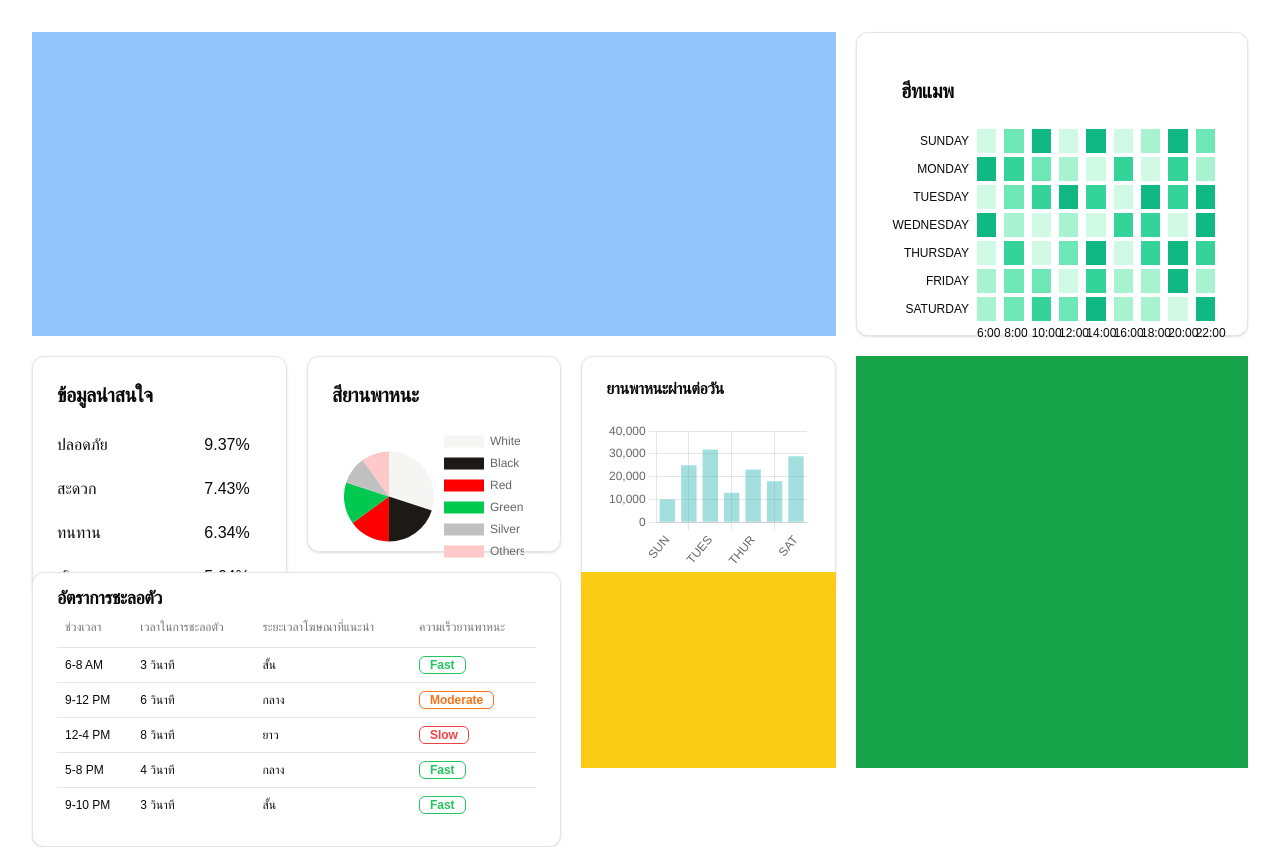
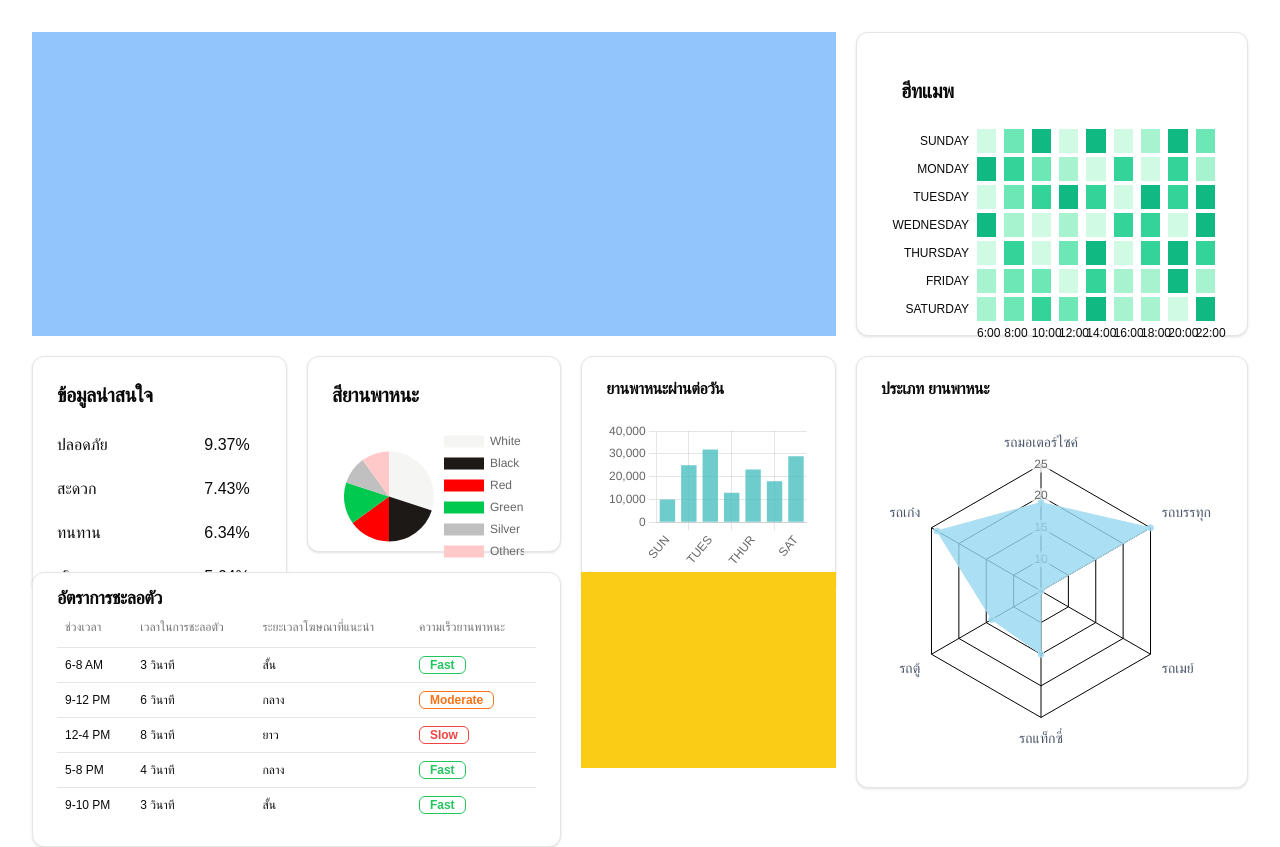
Before and after one commit to lethal1147/test_100star, a Next.js app: page /analytics in a window 1280 px wide. Built offline with nearby package versions, Linux system fonts and the light colour scheme.

Commit message:
feat: add vehicle type chart

```diff
--- a/app/analytics/page.tsx
+++ b/app/analytics/page.tsx
@@ -3,6 +3,7 @@ import VehicleColorPieChart from "@/components/charts/vehicleColorPieChart";
 import WeeklyBarChart from "@/components/charts/weeklyBarChart";
 import DecelerationRateList from "@/components/vehicles/decelerationRateList";
 import InterestDataList from "@/components/vehicles/interestDataList";
+import VehiclesTypeChart from "@/components/vehicles/vehiclesTypeChart";
 import React from "react";
 
 export default function AnalyticsPage() {
@@ -24,7 +25,9 @@ export default function AnalyticsPage() {
       <div className="col-span-2 row-span-2">
         <WeeklyBarChart />
       </div>
-      <div className="bg-green-600 col-span-3 row-span-4"></div>
+      <div className="col-span-3 row-span-4">
+        <VehiclesTypeChart />
+      </div>
 
       {/* Row 4 */}
       <div className="col-span-4 row-span-2">
--- a/components/charts/weeklyBarChart.tsx
+++ b/components/charts/weeklyBarChart.tsx
@@ -48,7 +48,7 @@ export default function WeeklyBarChart() {
       datasets: [
         {
           data: values,
-          backgroundColor: "rgba(75, 192, 192, 0.5)",
+          backgroundColor: "rgba(75, 192, 192, 0.8)",
         },
       ],
     };
--- /dev/null
+++ b/components/vehicles/vehiclesTypeChart.tsx
@@ -0,0 +1,90 @@
+"use client";
+
+import React from "react";
+import { Card, CardContent, CardHeader, CardTitle } from "../ui/card";
+import { Radar } from "react-chartjs-2";
+import {
+  Chart as ChartJS,
+  RadialLinearScale,
+  PointElement,
+  LineElement,
+  Filler,
+  Tooltip,
+  Legend,
+} from "chart.js";
+
+ChartJS.register(
+  RadialLinearScale,
+  PointElement,
+  LineElement,
+  Filler,
+  Tooltip,
+  Legend
+);
+
+const data = {
+  labels: [
+    "รถมอเตอร์ไซค์",
+    "รถบรรทุก",
+    "รถเมย์",
+    "รถแท็กซี่",
+    "รถตู้",
+    "รถเก๋ง",
+  ],
+  datasets: [
+    {
+      label: "# of Votes",
+      data: [19, 25, 5, 15, 14, 24],
+      backgroundColor: "rgba(151, 215, 240, 0.8)",
+      borderColor: "rgba(175, 222, 240, 1)",
+      borderWidth: 1,
+    },
+  ],
+};
+
+const options = {
+  responsive: true,
+  scales: {
+    r: {
+      angleLines: {
+        color: "#000000",
+        lineWidth: 1,
+      },
+      grid: {
+        color: "#000000",
+        lineWidth: 1,
+      },
+      pointLabels: {
+        color: "#4a5568",
+        font: {
+          size: 14,
+        },
+      },
+      ticks: {
+        font: {
+          size: 12,
+        },
+      },
+    },
+  },
+  plugins: {
+    legend: {
+      display: false,
+    },
+  },
+};
+
+export default function VehiclesTypeChart() {
+  return (
+    <Card className="font-bold">
+      <CardHeader>
+        <CardTitle>ประเภท ยานพาหนะ</CardTitle>
+      </CardHeader>
+      <CardContent>
+        <div className="max-h-[400px] flex justify-center">
+          <Radar data={data} options={options} />
+        </div>
+      </CardContent>
+    </Card>
+  );
+}
```
